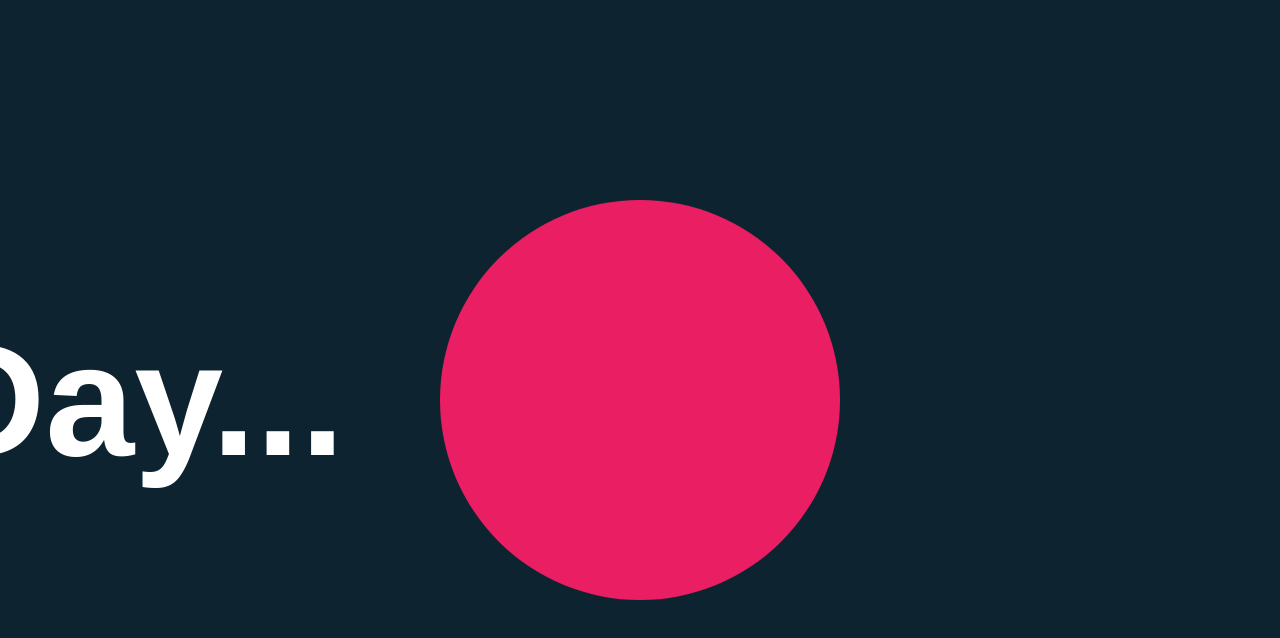
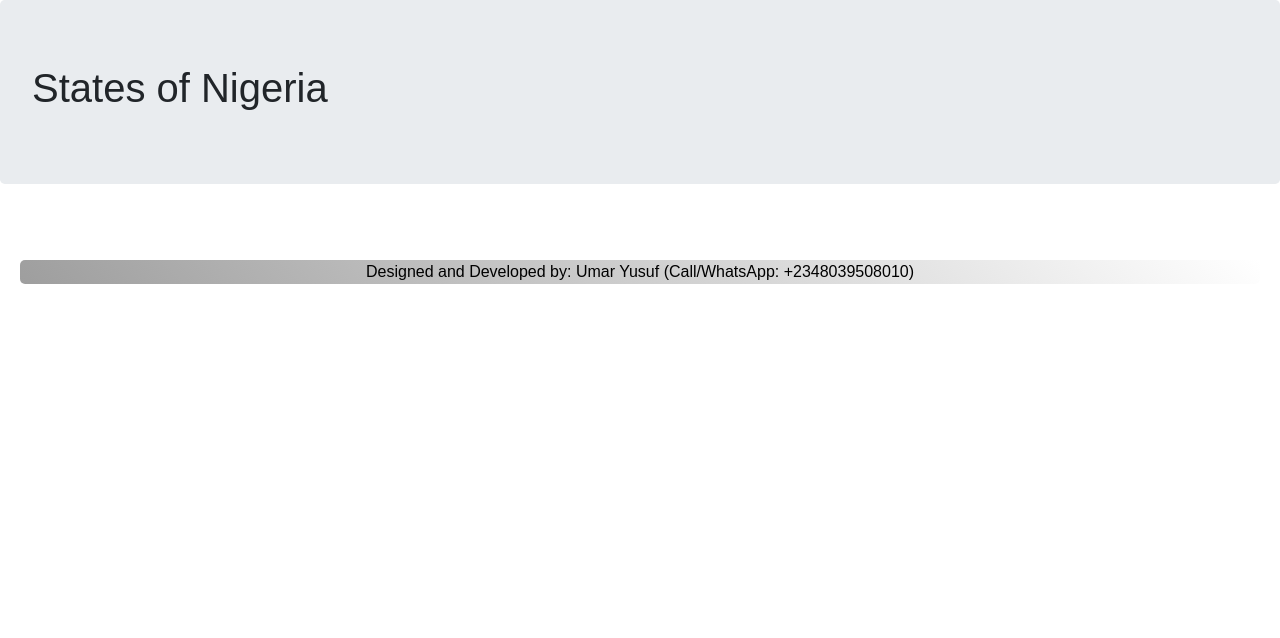
Before and after one commit to forum2k9/portfolio, a plain HTML site: page Nig_States_Info/index.html in a window 1280 px wide. Drawn offline with nearby package versions, Linux system fonts and the light colour scheme.

Commit message:
States of Nigeria

```diff
--- a/Happy Independence Day/style.css
+++ b/Happy Independence Day/style.css
@@ -24,14 +24,17 @@ section div {
 	left: 0;
 	width: 100%;
 	height: 100%;
-	background-color: #0e2330;
+	background-color: #038608;
 }
 
 
 section div:nth-child(2)
 {
-	background: #e91e63;
-	clip-path: circle(200px at center);
+	background: #ffeb3b;
+	/*clip-path: circle(280px at center);*/
+	/*clip-path: circle(50% at 50% 50%);*/
+	/*Generate clip-path at: https://bennettfeely.com/clippy/*/
+	clip-path: polygon(25% 10%, 100% 10%, 75% 90%, 0% 90%);
 }
 
 
@@ -46,7 +49,7 @@ section div h2{
 	cursor: default;
 
 	/*------Add Animation to be controle by '@KeyFrame' function-------*/
-	animation: animate 6s linear infinite;
+	animation: animate 30s linear infinite;
 }
 
 
--- a/Nig_States_Info/index.html
+++ b/Nig_States_Info/index.html
@@ -1,24 +1,38 @@
 <!DOCTYPE html>
 <html>
 <head>
-	<title>Happy Independence Day</title>
+	<title>Nigeria States' Information...</title>
 	<meta name="viewport" content="width=device-width, initial-scale=1.0">
 
 	<link rel="stylesheet" type="text/css" href="style.css">
+
+	<!-- Bootstrap CSS only -->
+	<link rel="stylesheet" href="https://stackpath.bootstrapcdn.com/bootstrap/4.5.2/css/bootstrap.min.css" integrity="sha384-JcKb8q3iqJ61gNV9KGb8thSsNjpSL0n8PARn9HuZOnIxN0hoP+VmmDGMN5t9UJ0Z" crossorigin="anonymous">
+
 </head>
 <body>
 
+<!-- ===================================== -->
 
-<section>
-	<div>
-		<h2>Happy Independence Day...</h2>
-	</div>
 
-	<div>
-		<h2>Happy Independence Day...</h2>
-	</div>
-</section>
+<div class="jumbotron">
 
+	<h1>States of Nigeria</h1>
+
+
+</div>
+
+
+
+
+
+
+
+<!-- ===================================== -->
+<br>
+<footer style="text-align: center; background: linear-gradient(45deg, #9E9E9E, transparent); border-radius: 5px; margin: 20px;">
+	<a href="http://umaryusuf.com/" style="text-decoration: none; color: black;">Designed and Developed by: Umar Yusuf (Call/WhatsApp: +2348039508010)</a>
+</footer>
 
 
 </body>
```
Also changed, not shown: Happy Independence Day/index.html (+7 -0 lines).
